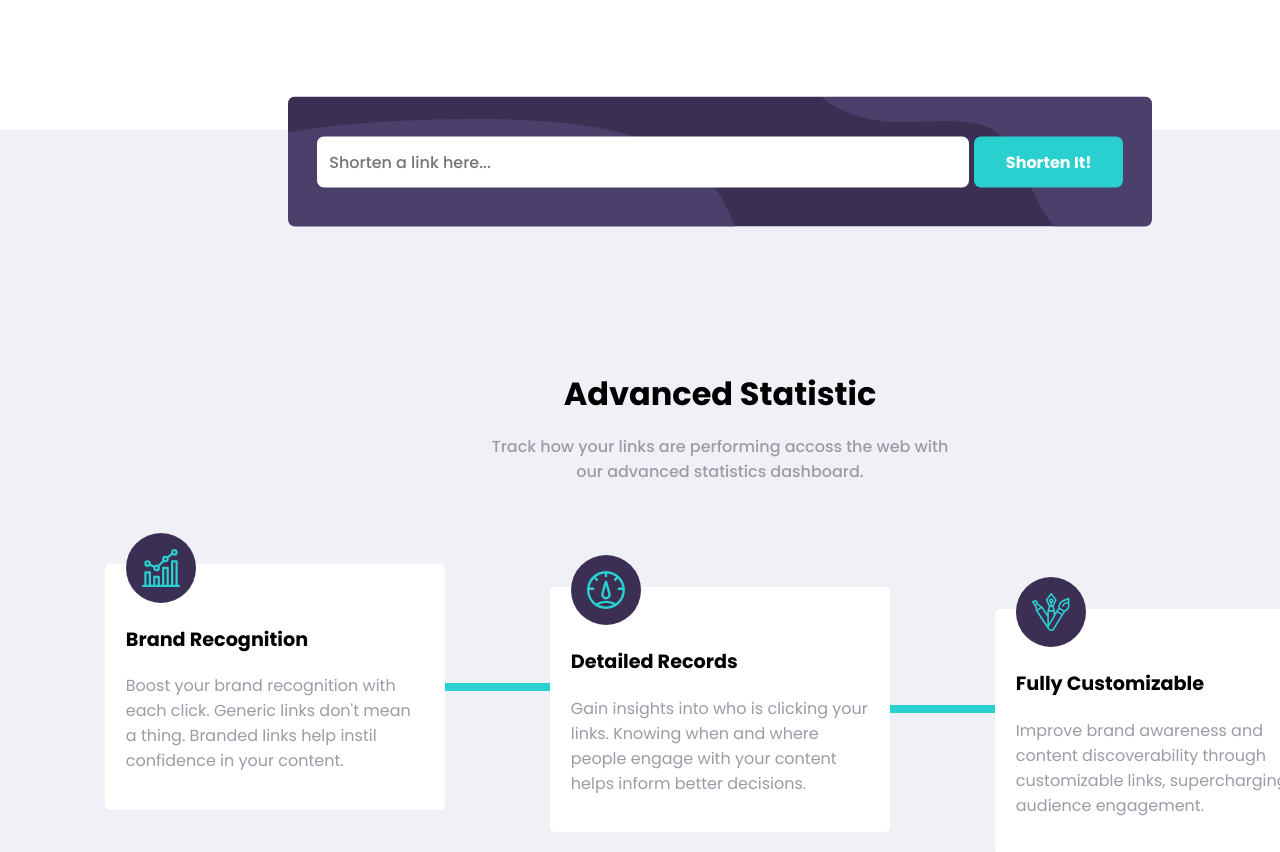
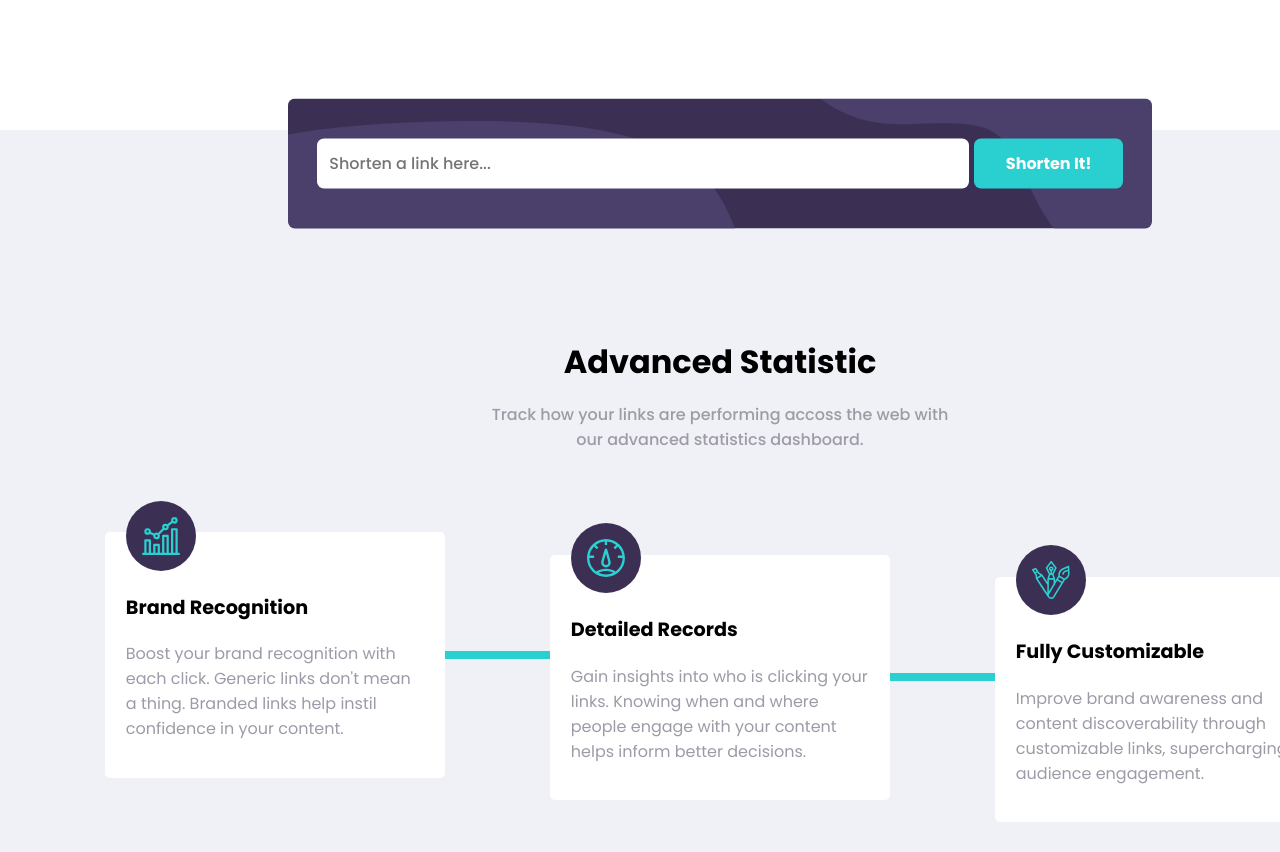
Before and after one commit to subrat611/URL-shortening-API-landing-page, a React (Vite) app: page / in a window 1280 px wide. Shown: the part 600-1452 px from the top of the page. Built offline with nearby package versions, Linux system fonts and the light colour scheme.

Commit message:
padding reduce

```diff
--- a/src/components/StatisticSection/statistic.scss
+++ b/src/components/StatisticSection/statistic.scss
@@ -7,7 +7,7 @@
     display: flex;
     flex-direction: column;
     justify-content: center;
-    padding: 15rem 0 5rem 0;
+    padding: 13rem 0 5rem 0;
 
     .statistic-header {
         text-align: center;
```
